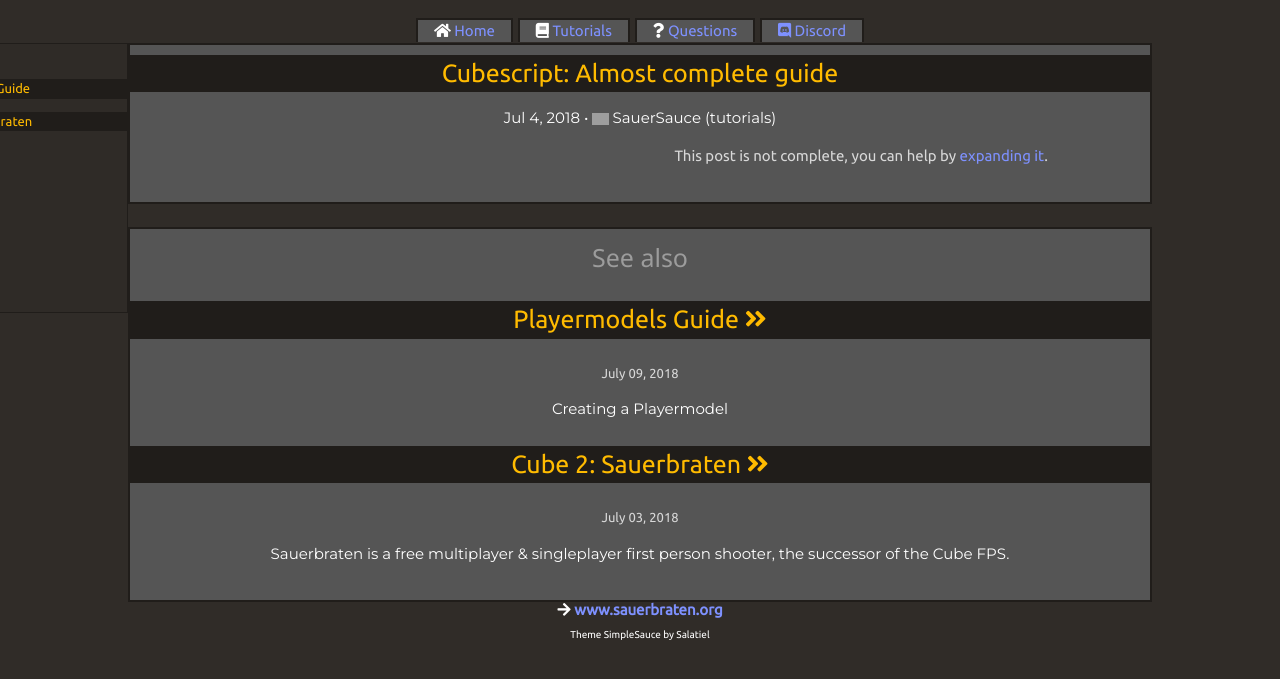
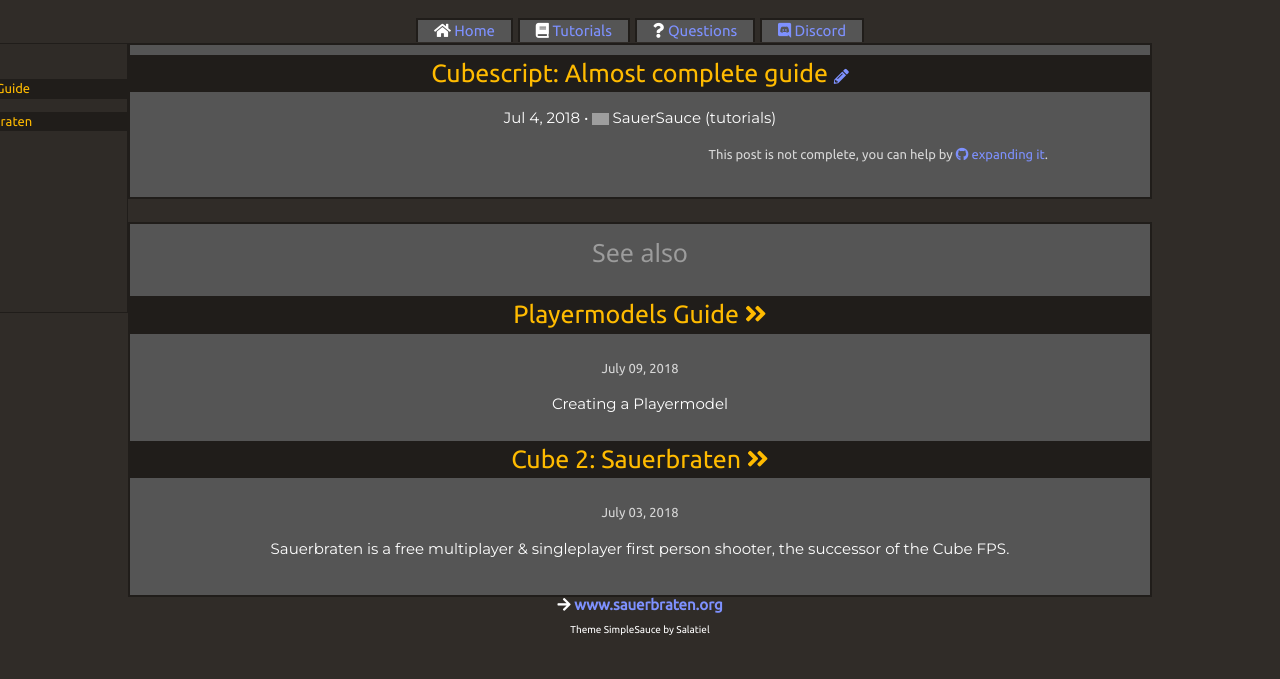
Before and after one commit to sauer-sauce/sauer-sauce.github.io, a Jekyll site: the page built from _posts/2018-07-04-cubescript-guide.markdown, in a window 1280 px wide. Shown: the top 679 px of the page. Built offline with Jekyll 4.4.1, drawn with Linux system fonts in a browser that asks for light colours; nearby versions of some CDN libraries; grey boxes are pictures that could not be loaded.

Commit message:
checking if the post has content

```diff
--- a/_layouts/post.html
+++ b/_layouts/post.html
@@ -16,7 +16,7 @@
 	<ul class="menuside">
 		<li>
 			<a href="{{site.url}}" title="home"><i class="fas fa-arrow-circle-left"></i></a>
-			<a href="#" title="new post"><i class="fas fa-pencil-alt"></i></a>
+			<a target="_blank" href="https://github.com/sauer-sauce/sauer-sauce.github.io/tree/contribution/_posts" title="new post"><i class="fas fa-pencil-alt"></i></a>
 			<a href="{{page.url}}" title="refresh"><i class="fas fa-sync-alt"></i></a>
 		</li>
 		{% for post in site.posts %}
@@ -37,20 +37,19 @@
 
 		<div class="post">
 			<header class="content">
-				<h1 class="subtitles">{{ page.title }}</h1>
+				<h1 class="subtitles">{{ page.title }} <a style="font-size: 15px;" target="_blank" href="https://github.com/sauer-sauce/sauer-sauce.github.io/tree/contribution/{{page.path}}" title="edit post"><i class="fas fa-pencil-alt"></i></a></h1>
 				<p class="descriptions">
 					{{ page.date | date: "%b %-d, %Y" }}{% if page.author %} •
 					<img style="width: 2%; heigth: 2%" src="https://api.adorable.io/avatars/5/{{ page.author }}.png"/>
 					{{ page.author }} ({{ page.categories }}) {% endif %}{% if page.meta %} • {{ page.meta }}{% endif %}</p>
+				{% assign contente = post.content | strip_newlines %}
+				{% if contente == "" %}
+				<p style="text-align: right;">This post is not complete, you can help by <a target="_blank" href="https://github.com/sauer-sauce/sauer-sauce.github.io/tree/contribution/{{page.path}}"><i class="fab fa-github"></i> expanding it</a>.</p>
+				{% else %}
 				<article style="text-align: justify; font-size: 15px;">
 					{{ content }}
-				{% assign content = post.content | strip_newlines %}
-				{% if content == "" %}
-				<p style="text-align: right;">This post is not complete, you can help by <a target="_blank" href="https://github.com/sauer-sauce/sauer-sauce.github.io/tree/contribution/{{page.path}}">expanding it</a>.</p>
-				{% else %}
-					{% assign found = true %}
+				</article>
 				{% endif %}
-				</article>
 			</header>
 		</div>
 
--- a/style.css
+++ b/style.css
@@ -208,3 +208,10 @@ a {
 		opacity: 3;
     }
 }
+
+@keyframes Showside{
+	100%{
+		transform: translateX(0%);
+		opacity: 3;
+	}
+}
```
